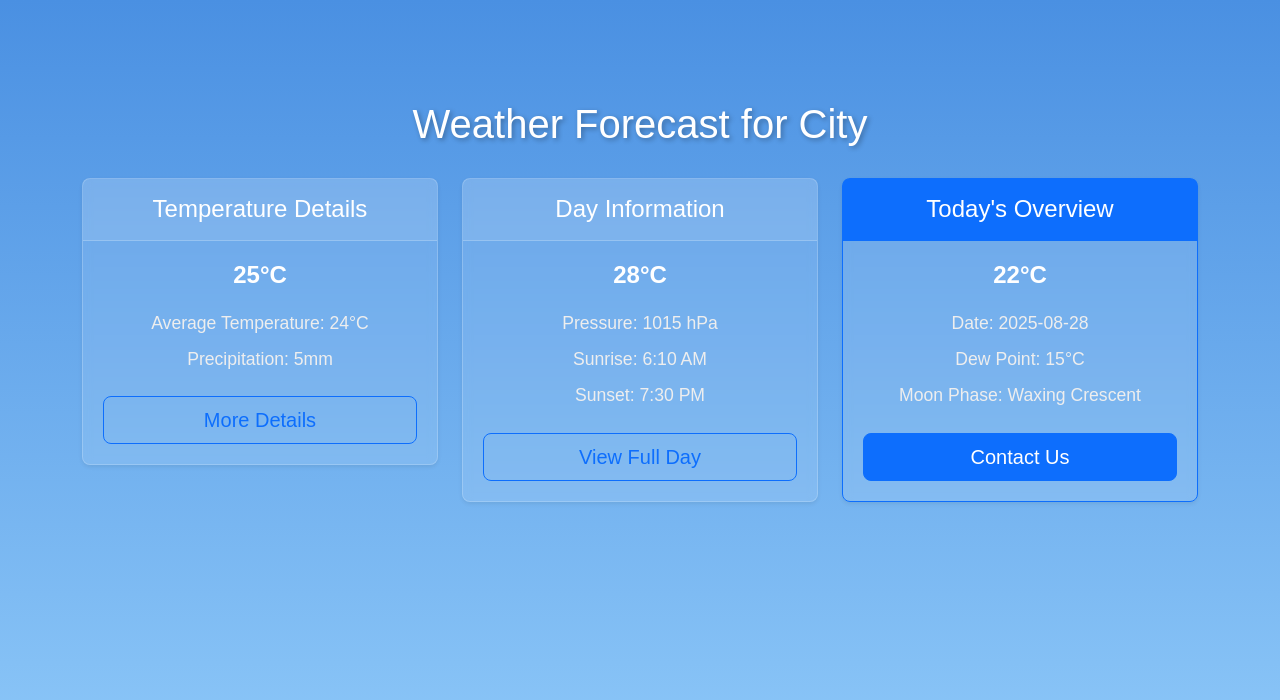
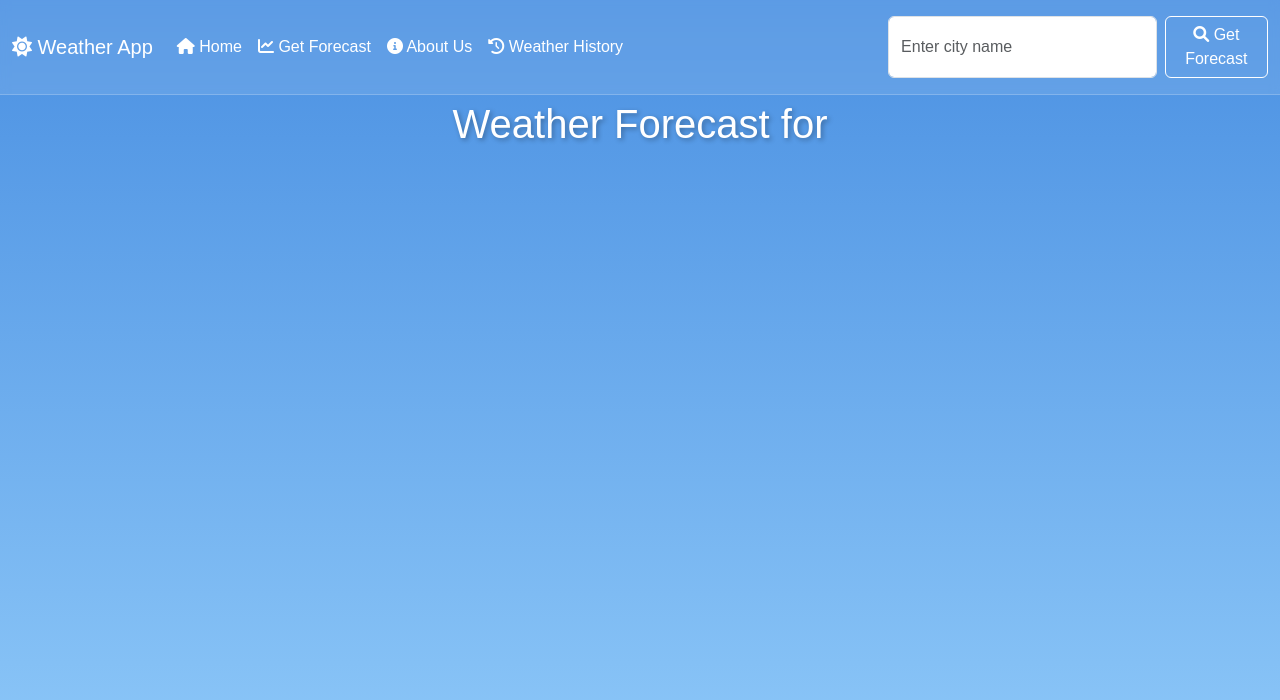
Before and after one commit to ANKVIT26/KNWOUT, a plain HTML site: page KNWOUT/forecast.html in a window 1280 px wide. Drawn offline with nearby package versions, Linux system fonts and the light colour scheme.

Commit message:
Refactor forecast.html with navigation and styles

```diff
--- a/KNWOUT/forecast.html
+++ b/KNWOUT/forecast.html
@@ -1,13 +1,13 @@
 <!DOCTYPE html>
 <html lang="en">
 <head>
-  <meta charset="utf-8" />
-  <meta name="viewport" content="width=device-width, initial-scale=1" />
+    <meta charset="utf-8">
+    <meta name="viewport" content="width=device-width, initial-scale=1">
     <title>Weather Forecast</title>
-  <link href="https://cdn.jsdelivr.net/npm/bootstrap@5.3.3/dist/css/bootstrap.min.css" rel="stylesheet" />
-  <link rel="stylesheet" href="https://cdnjs.cloudflare.com/ajax/libs/font-awesome/6.0.0/css/all.min.css" />
+    <link href="https://cdn.jsdelivr.net/npm/bootstrap@5.3.3/dist/css/bootstrap.min.css" rel="stylesheet">
+    <link rel="stylesheet" href="https://cdnjs.cloudflare.com/ajax/libs/font-awesome/6.0.0/css/all.min.css">
     <style>
-    /* Your existing styles */
+
         body {
             font-family: 'Arial', sans-serif;
             overflow-x: hidden;
@@ -19,10 +19,37 @@
             background-attachment: fixed;
             padding-bottom: 100px;
         }
-    /* ... other styles ... */
+
+        .navbar {
+            background-color: rgba(255, 255, 255, 0.1) !important;
+            backdrop-filter: blur(5px);
+            border-bottom: 1px solid rgba(255, 255, 255, 0.2);
+            padding: 1rem 0;
+            position: fixed;
+            width: 100%;
+            top: 0;
+            z-index: 1000;
+        }
+        .navbar-brand,
+        .nav-link {
+            color: #fff !important;
+        }
+        .nav-link:hover {
+            color: #ddd !important;
+        }
+        .btn-outline-success {
+            color: #fff !important;
+            border-color: #fff !important;
+        }
+        .btn-outline-success:hover {
+            background-color: #fff !important;
+            color: #4CAF50 !important;
+        }
+
         .container {
             padding-top: 100px;
             min-height: calc(100vh - 200px);
+            /* Adjust the value to fit your design */
         }
         .weather-header {
             text-align: center;
@@ -33,14 +60,15 @@
             color: #fff;
             text-shadow: 2px 2px 5px rgba(0, 0, 0, 0.3);
         }
+
         .card {
             background-color: rgba(255, 255, 255, 0.1);
             backdrop-filter: blur(5px);
             border: 1px solid rgba(255, 255, 255, 0.2);
             border-radius: 15px;
             box-shadow: 0 4px 6px rgba(0, 0, 0, 0.1);
+            transition: transform 0.3s ease, box-shadow 0.3s ease;
             color: #fff;
-      transition: transform 0.3s ease, box-shadow 0.3s ease;
         }
         .card:hover {
             transform: translateY(-5px);
@@ -66,67 +94,107 @@
             color: #eee;
             font-size: 1.1rem;
         }
+
+        .btn-outline-primary {
+            color: #fff;
+            border-color: #fff;
+        }
+        .btn-outline-primary:hover {
+            background-color: #fff;
+            color: #4A90E2;
+        }
+        .btn-primary {
+            background-color: #4A90E2;
+            border-color: #4A90E2;
+        }
+        .btn-primary:hover {
+            background-color: #3577B7;
+            border-color: #3577B7;
+        }
+        .wave-container {
+            position: fixed;
+            bottom: 0;
+            left: 0;
+            width: 100%;
+            height: 100px;
+            overflow: hidden;
+        }
+
+        .wave:nth-of-type(2) {
+            bottom: -12px;
+            animation: wave 7s cubic-bezier(0.36, 0.45, 0.63, 0.53) -.125s infinite,
+                swell 7s ease -1.25s infinite;
+            opacity: 0.9;
+        }
+        @keyframes wave {
+            0% {
+                margin-left: 0;
+            }
+            100% {
+                margin-left: -1600px;
+            }
+        }
+        @keyframes swell {
+            0%,
+            100% {
+                transform: translateY(-25px);
+            }
+            50% {
+                transform: translateY(10px);
+            }
+        }
     </style>
 </head>
 <body>
-  <!-- Your navigation and other content -->
-
+    <div class="wave-container">
+        <div class="wave"></div>
+        <div class="wave"></div>
+    </div>
+    <!-- Navigation Bar -->
+    <nav class="navbar navbar-expand-lg fixed-top">
+        <div class="container-fluid">
+            <a class="navbar-brand" href="#">
+                <i class="fas fa-sun"></i> Weather App
+            </a>
+            <button class="navbar-toggler" type="button" data-bs-toggle="collapse"
+                data-bs-target="#navbarSupportedContent" aria-controls="navbarSupportedContent"
+                aria-expanded="false" aria-label="Toggle navigation">
+                <span class="navbar-toggler-icon"></span>
+            </button>
+            <div class="collapse navbar-collapse" id="navbarSupportedContent">
+                <ul class="navbar-nav me-auto mb-2 mb-lg-0">
+                    <li class="nav-item">
+                        <a class="nav-link" href="KNWOUT.html"><i class="fas fa-home"></i> Home</a>
+                    </li>
+                    <li class="nav-item">
+                        <a class="nav-link active" aria-current="page" href="#"><i class="fas fa-chart-line"></i> Get
+                            Forecast</a>
+                    </li>
+                    <li class="nav-item">
+                        <a class="nav-link" href="aboutus.html"><i class="fas fa-info-circle"></i> About Us</a>
+                    </li>
+                    <li class="nav-item">
+                        <a class="nav-link" href="History.html"><i class="fas fa-history"></i> Weather History</a>
+                    </li>
+                </ul>
+                <form class="d-flex" role="search">
+                    <input class="form-control me-2" type="search" placeholder="Enter city name" aria-label="Search"
+                        id="city">
+                    <button class="btn btn-outline-success" type="button" id="getForecastBtn"><i
+                            class="fas fa-search"></i> Get Forecast</button>
+                </form>
+            </div>
+        </div>
+    </nav>
+    <!-- Main Content -->
     <div class="container">
         <div class="weather-header">
-      <h1>Weather Forecast for <span id="cityName">City</span></h1>
+            <h1>Weather Forecast for <span id="cityName"></span></h1>
         </div>
-    <main id="forecastCards" class="row row-cols-1 row-cols-md-3 g-4 text-center">
-      <!-- Example forecast cards horizontally -->
-      <div class="col">
-        <div class="card mb-4 rounded-3 shadow-sm">
-          <div class="card-header py-3">
-            <h4 class="my-0 fw-normal">Temperature Details</h4>
-          </div>
-          <div class="card-body">
-            <h1 class="card-title pricing-card-title">25°C</h1>
-            <ul class="list-unstyled mt-3 mb-4">
-              <li>Average Temperature: 24°C</li>
-              <li>Precipitation: 5mm</li>
-            </ul>
-            <button type="button" class="w-100 btn btn-lg btn-outline-primary">More Details</button>
-          </div>
-        </div>
-      </div>
-      <div class="col">
-        <div class="card mb-4 rounded-3 shadow-sm">
-          <div class="card-header py-3">
-            <h4 class="my-0 fw-normal">Day Information</h4>
-          </div>
-          <div class="card-body">
-            <h1 class="card-title pricing-card-title">28°C</h1>
-            <ul class="list-unstyled mt-3 mb-4">
-              <li>Pressure: 1015 hPa</li>
-              <li>Sunrise: 6:10 AM</li>
-              <li>Sunset: 7:30 PM</li>
-            </ul>
-            <button type="button" class="w-100 btn btn-lg btn-outline-primary">View Full Day</button>
-          </div>
-        </div>
-      </div>
-      <div class="col">
-        <div class="card mb-4 rounded-3 shadow-sm border-primary">
-          <div class="card-header py-3 text-bg-primary border-primary">
-            <h4 class="my-0 fw-normal">Today's Overview</h4>
-          </div>
-          <div class="card-body">
-            <h1 class="card-title pricing-card-title">22°C</h1>
-            <ul class="list-unstyled mt-3 mb-4">
-              <li>Date: 2025-08-28</li>
-              <li>Dew Point: 15°C</li>
-              <li>Moon Phase: Waxing Crescent</li>
-            </ul>
-            <button type="button" class="w-100 btn btn-lg btn-primary">Contact Us</button>
-          </div>
-        </div>
-      </div>
+        <main id="forecastCards">
+            <!-- Forecast cards will be dynamically added here -->
         </main>
     </div>
-
     <script src="https://cdn.jsdelivr.net/npm/bootstrap@5.3.3/dist/js/bootstrap.bundle.min.js"></script>
     <script src="forecast.js"></script>
 </body>
```
Lines whose indentation alone changed are shown as unchanged.
